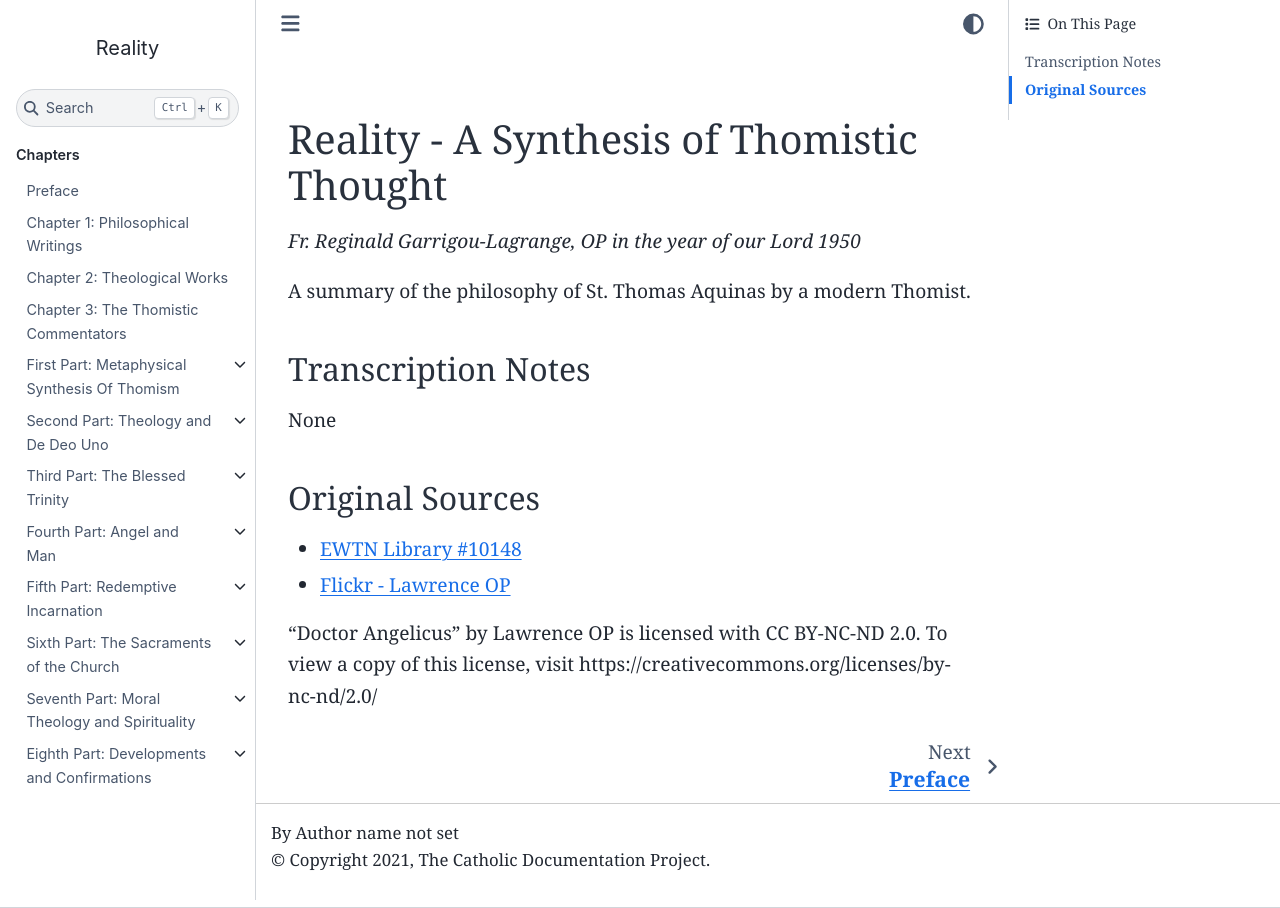
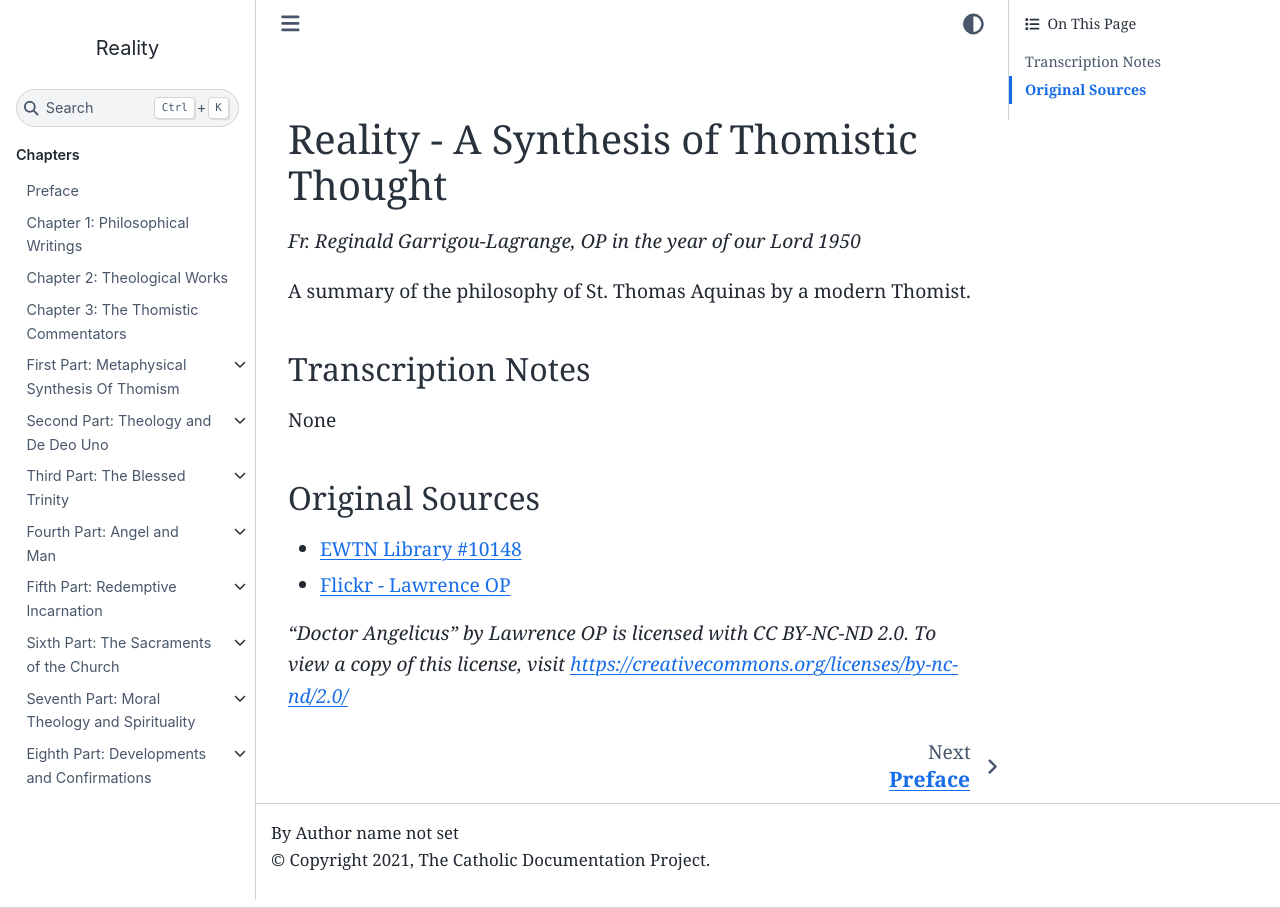
Before and after one commit to abordel/reality, a Sphinx documentation site: the page built from docs/index.md, in a window 1280 px wide. Built offline with Sphinx 7.4.7 and the Sphinx Book theme 1.1.4, drawn with Linux system fonts in a browser that asks for light colours.

```diff
--- a/docs/index.md
+++ b/docs/index.md
@@ -30,4 +30,4 @@ None
 * [EWTN Library #10148](https://www.ewtn.com/catholicism/library/reality-a-synthesis-of-thomistic-thought-10148)
 * [Flickr - Lawrence OP](https://www.flickr.com/photos/35409814@N00/16200025290)
 
-“Doctor Angelicus” by Lawrence OP is licensed with CC BY-NC-ND 2.0. To view a copy of this license, visit https://creativecommons.org/licenses/by-nc-nd/2.0/
+*“Doctor Angelicus” by Lawrence OP is licensed with CC BY-NC-ND 2.0. To view a copy of this license, visit <https://creativecommons.org/licenses/by-nc-nd/2.0/>*
```
